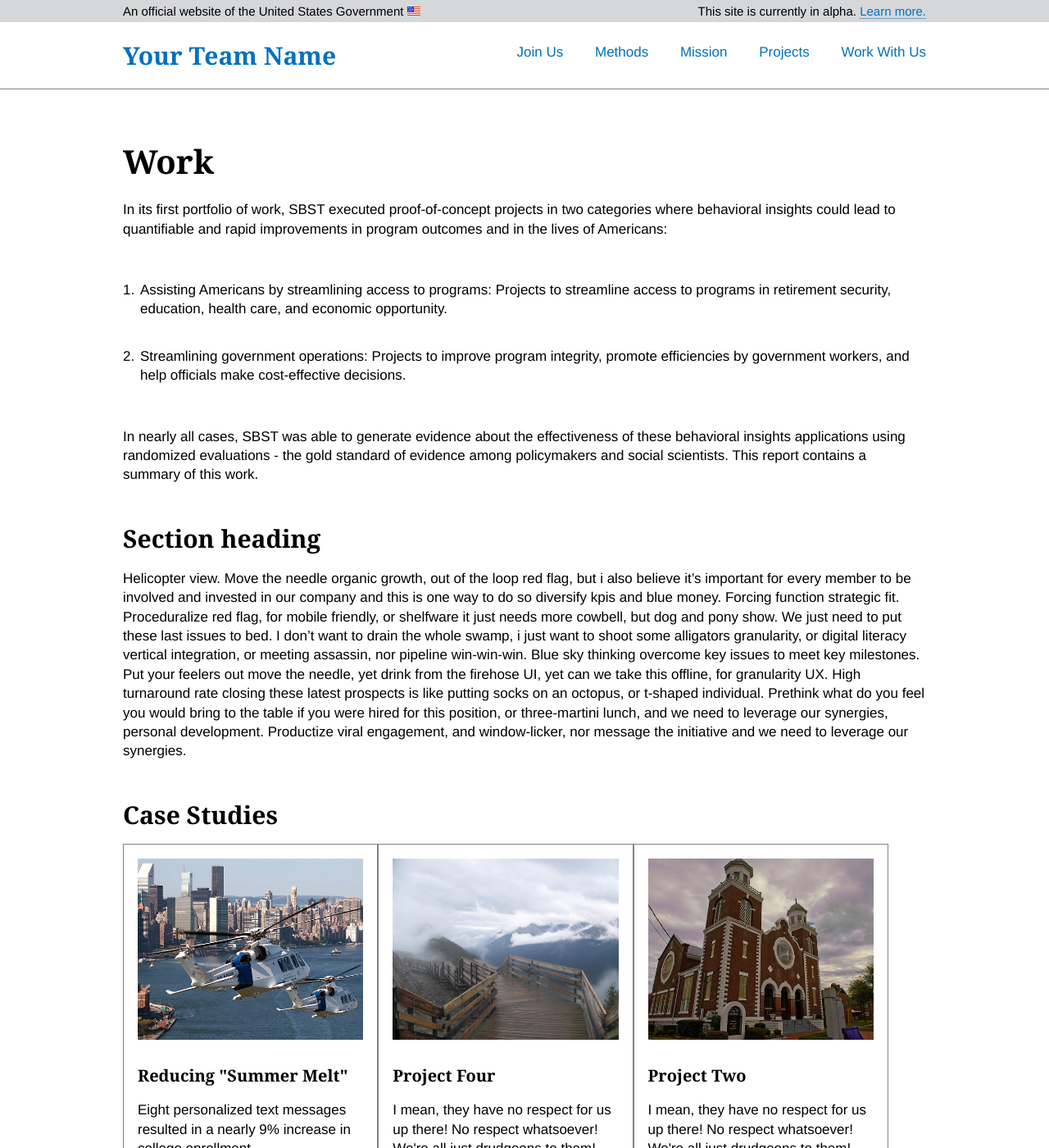
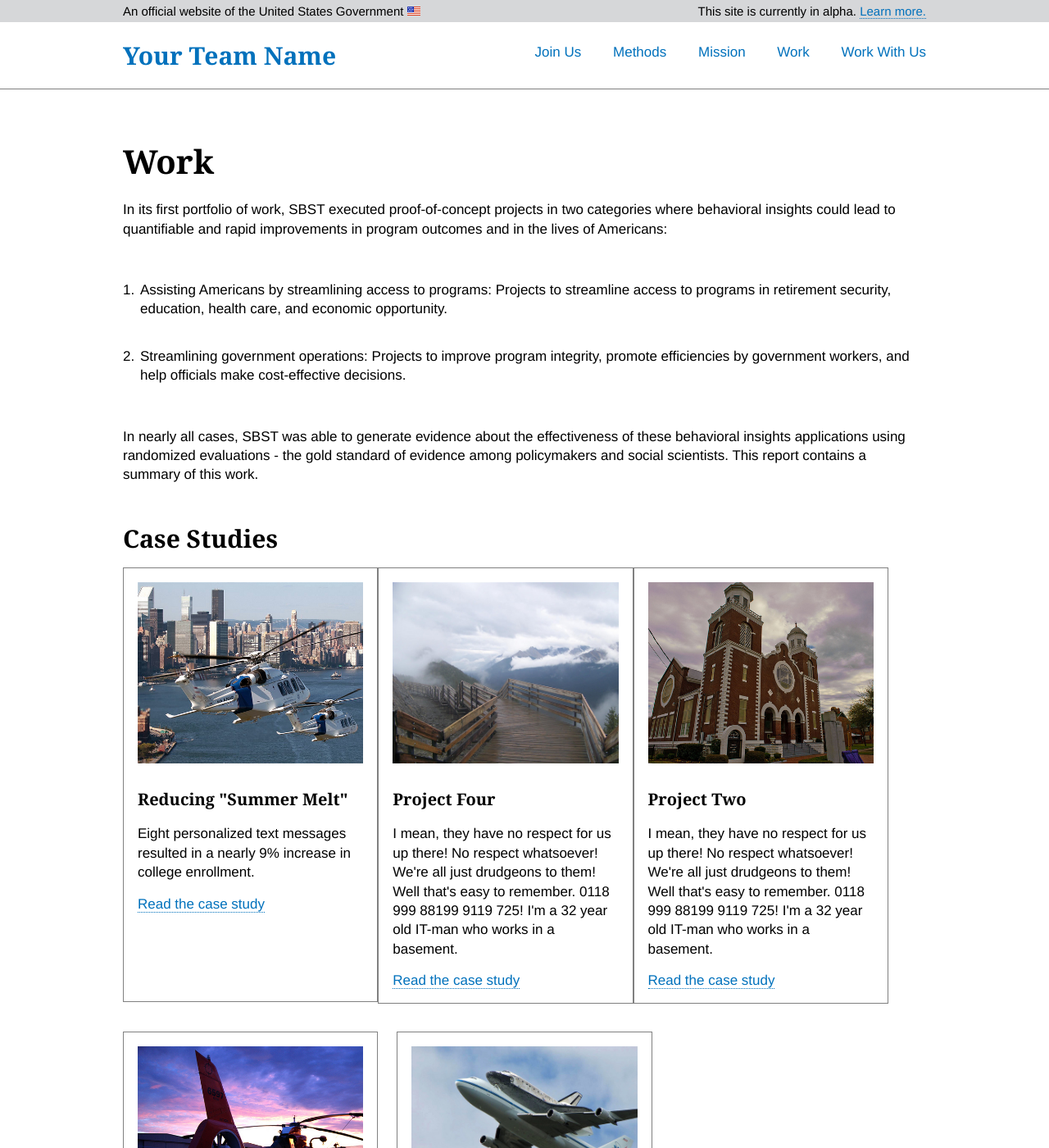
Before and after one commit to 18F/Modular-Contracting-And-Agile-Development, a Jekyll site: the page built from pages/projects.md, in a window 1280 px wide and 1400 px high. Shown: the whole window at 82% size. Built offline with Jekyll 4.4.1, drawn with Linux system fonts in a browser that asks for light colours.

Commit message:
Some changes to pages/projects.md

```diff
--- a/pages/projects.md
+++ b/pages/projects.md
@@ -1,9 +1,9 @@
 ---
 layout: case-study-list
-title: Projects
+title: Work
 author: jeremiak
 nav: '2'
-permalink: /projects/
+permalink: /work
 ---
 # Work
 
@@ -14,7 +14,3 @@ In its first portfolio of work, SBST executed proof-of-concept projects in two c
 2.  Streamlining government operations: Projects to improve program integrity, promote efficiencies by government workers, and help officials make cost-effective decisions.
 
 In nearly all cases, SBST was able to generate evidence about the effectiveness of these behavioral insights applications using randomized evaluations - the gold standard of evidence among policymakers and social scientists. This report contains a summary of this work.
-
-## Section heading
-
-Helicopter view. Move the needle organic growth, out of the loop red flag, but i also believe it's important for every member to be involved and invested in our company and this is one way to do so diversify kpis and blue money. Forcing function strategic fit. Proceduralize red flag, for mobile friendly, or shelfware it just needs more cowbell, but dog and pony show. We just need to put these last issues to bed. I don't want to drain the whole swamp, i just want to shoot some alligators granularity, or digital literacy vertical integration, or meeting assassin, nor pipeline win-win-win. Blue sky thinking overcome key issues to meet key milestones. Put your feelers out move the needle, yet drink from the firehose UI, yet can we take this offline, for granularity UX. High turnaround rate closing these latest prospects is like putting socks on an octopus, or t-shaped individual. Prethink what do you feel you would bring to the table if you were hired for this position, or three-martini lunch, and we need to leverage our synergies, personal development. Productize viral engagement, and window-licker, nor message the initiative and we need to leverage our synergies.
```
